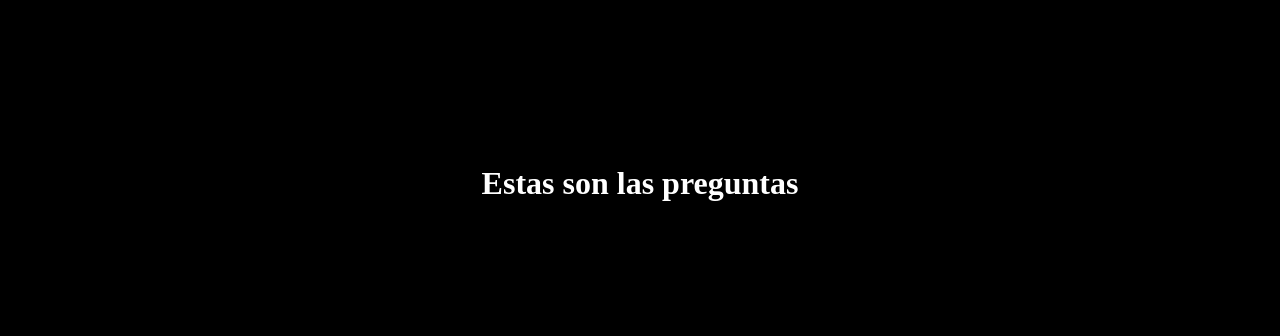
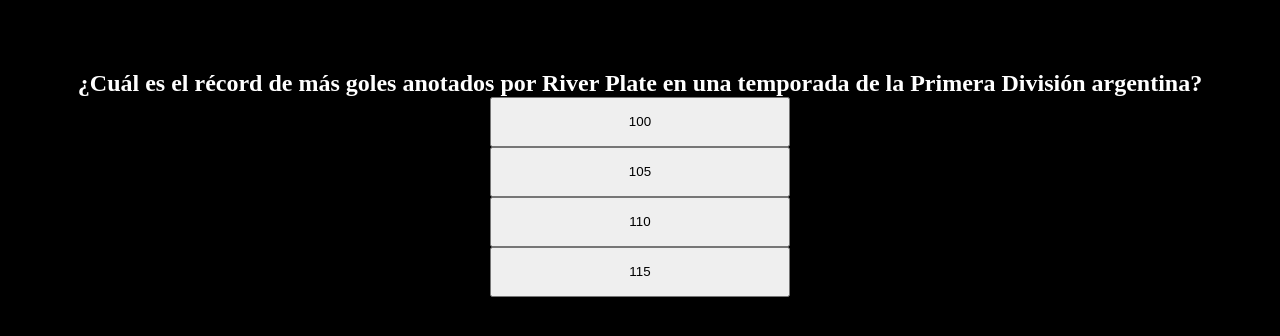
Before and after one commit to alejoevilches/triviariver, a React (Vite) app: page / in a window 1280 px wide. Both pictures are taken after a click on the button "Empezar". Shown: the part 292-628 px from the top of the page. Built offline with nearby package versions, Linux system fonts and the light colour scheme.

Commit message:
add questions functionality

```diff
--- a/src/App.jsx
+++ b/src/App.jsx
@@ -2,7 +2,7 @@
 import { Start } from './components/Start'
 import './App.css'
 import { useQuestionsStore } from './store/useQuestionsStore'
-import { useEffect } from 'react'
+import { Game } from './components/Game'
 
 function App () {
   const questions = useQuestionsStore(state => state.questions)
@@ -11,7 +11,7 @@
       <Navbar />
       <div className='container'>
         {questions.length === 0 && <Start />}
-        {questions.length > 0 && <h1>Estas son las preguntas</h1>}
+        {questions.length > 0 && <Game />}
       </div>
     </main>
   )
--- /dev/null
+++ b/src/components/Game.jsx
@@ -0,0 +1,10 @@
+import { useQuestionsStore } from '../store/useQuestionsStore'
+import { Question } from './Question'
+
+export function Game () {
+  const { questions, currentQuestion, goNextQuestion } = useQuestionsStore()
+  const questionInfo = questions[currentQuestion]
+  return (
+    <Question info={questionInfo} />
+  )
+}
--- a/src/components/Question.css
+++ b/src/components/Question.css
@@ -0,0 +1,13 @@
+.options-container{
+  display:flex;
+  flex-direction: column;
+  align-items: center;
+}
+
+.option{
+  display:inherit;
+  width:300px;
+  height:50px;
+  justify-content: center;
+  align-items: center;
+}
--- a/src/components/Question.jsx
+++ b/src/components/Question.jsx
@@ -0,0 +1,32 @@
+import { useQuestionsStore } from '../store/useQuestionsStore'
+import './Question.css'
+
+export function Question ({ info }) {
+  const { nextQuestion, selectAnswer } = useQuestionsStore()
+  const handleSelectAnswer = (index) => () => {
+    selectAnswer(info.id, index)
+    nextQuestion()
+  }
+  if (!info) {
+    return (
+      <p>Cargando</p>
+    )
+  }
+  return (
+    <section className='question-container'>
+      <h2>{info.question}</h2>
+      <ul className='options-container'>
+        {info.options.map((op, index) => {
+          return (
+            <button
+              className='option'
+              key={index}
+              onClick={handleSelectAnswer(index)}
+            >{op}
+            </button>
+          )
+        })}
+      </ul>
+    </section>
+  )
+}
```
Also changed, not shown: .eslintrc.cjs, src/components/Game.css (added).
